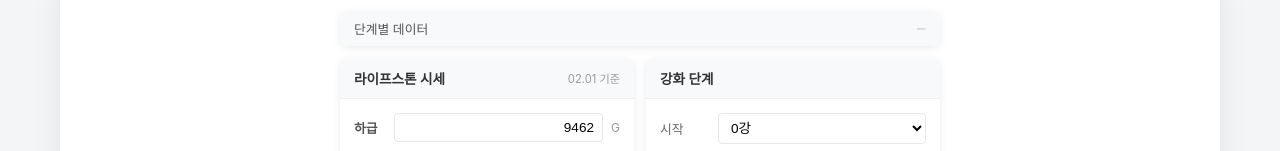
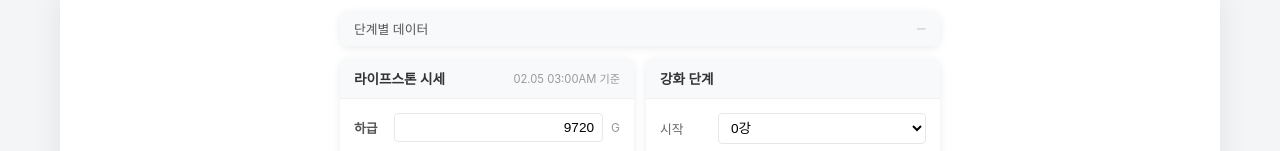
Before and after one commit to 1x0x7/107spa, a Next.js app: page /system/enchant in a window 1280 px wide. Shown: the part 221-372 px from the top of the page. Built offline with nearby package versions, Linux system fonts and the light colour scheme.

Commit message:
어빌리티스톤 시세 기준

```diff
--- a/app/system/enchant/page.tsx
+++ b/app/system/enchant/page.tsx
@@ -118,7 +118,7 @@ export default function EnchantPage() {
         <div className="enchant-card">
           <div className="enchant-card-header">
             라이프스톤 시세
-            <span className="price-date">02.01 기준</span>
+            <span className="price-date">02.05 03:00AM 기준</span>
           </div>
           <div className="enchant-card-body">
             <div className="price-input-row">
--- a/data/enchant-data.ts
+++ b/data/enchant-data.ts
@@ -29,7 +29,7 @@ export const ENCHANT_DATA: EnchantLevel[] = [
 
 // 기본 라이프스톤 시세
 export const DEFAULT_PRICES = {
-  lowStone: 9462,
-  midStone: 32873,
-  highStone: 56801,
+  lowStone: 9720,
+  midStone: 32585,
+  highStone: 56677,
 };
```
